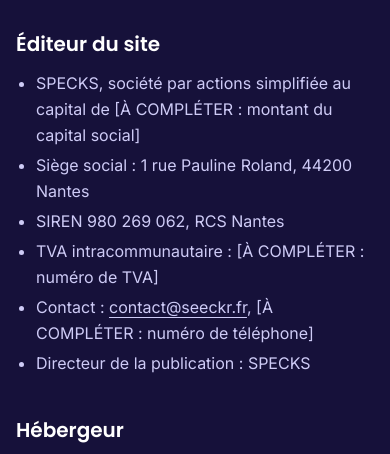
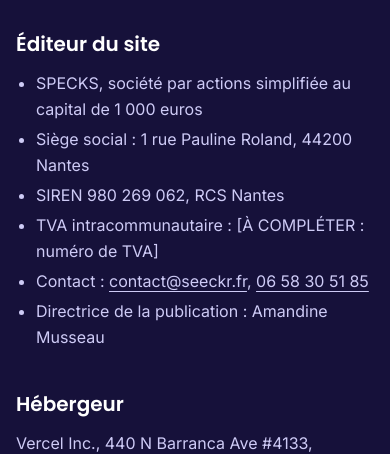
Before and after one commit to SpecksIO/seeckr-landing-page, a Next.js app: page /mentions-legales in a window 390 px wide. Shown: the part 171-625 px from the top of the page. Built offline with nearby package versions, Linux system fonts and the light colour scheme; no server answers.

Commit message:
📝 docs(legal): capital, téléphone et directrice de la publication
Reste le numéro de TVA, que le service européen de vérification n'a pas
pu confirmer.

```diff
--- a/src/app/mentions-legales/page.tsx
+++ b/src/app/mentions-legales/page.tsx
@@ -15,8 +15,7 @@ export default function MentionsLegalesPage() {
         <h2>Éditeur du site</h2>
         <ul>
           <li>
-            SPECKS, société par actions simplifiée au capital de [À COMPLÉTER :
-            montant du capital social]
+            SPECKS, société par actions simplifiée au capital de 1 000 euros
           </li>
           <li>Siège social : 1 rue Pauline Roland, 44200 Nantes</li>
           <li>SIREN 980 269 062, RCS Nantes</li>
@@ -29,9 +28,12 @@ export default function MentionsLegalesPage() {
             >
               contact@seeckr.fr
             </a>
-            , [À COMPLÉTER : numéro de téléphone]
+            ,{' '}
+            <a href="tel:+33658305185" className="underline underline-offset-4">
+              06 58 30 51 85
+            </a>
           </li>
-          <li>Directeur de la publication : SPECKS</li>
+          <li>Directrice de la publication : Amandine Musseau</li>
         </ul>
       </section>
       <section>
```
